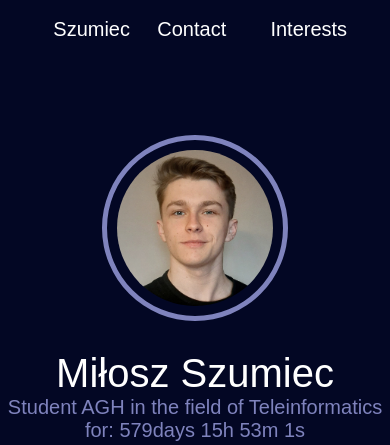
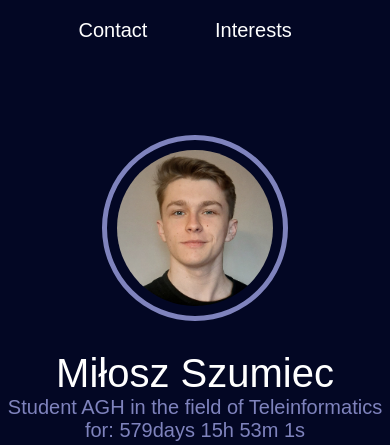
Before and after one commit to MrsMrowka/Interests, a plain HTML site: page index.html in a window 390 px wide. Shown: the top 445 px of the page. Drawn offline with Linux system fonts and the light colour scheme; a web font is replaced by a local one.

Commit message:
finalFinalFix

```diff
--- a/styles.css
+++ b/styles.css
@@ -208,12 +208,9 @@ body{
 
 @media (max-width: 400px){
     .menuname{
-        padding-right: 0;
-    }
-    .wrapper ul{
-        padding: 0;
+        display: none;
     }
     .wrapper ul li{
-        padding: 7vw;
+        padding: 0 20vw 0 0;
     }
 }
```
